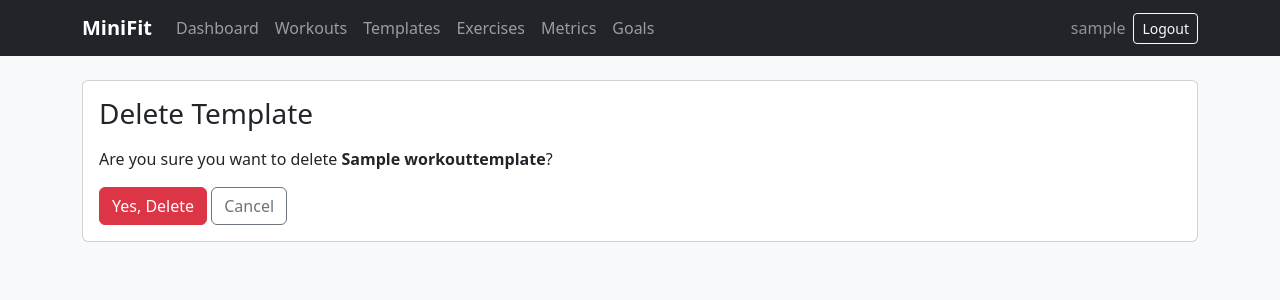
After one commit to vfb-dev/minifit, a Django app: page /templates/1/delete/ in a window 1280 px wide. The commit adds this page. Shown: the top 300 px of the page. Run offline with Django 5.2, Linux system fonts and the light colour scheme; a user stored in the database is signed in; tables that the repository leaves empty hold one stand-in row (values such as "Sample post").

Commit message:
workout template edit & delete

```diff
--- /dev/null
+++ b/templates/tracker/workout_template_confirm_delete.html
@@ -0,0 +1,19 @@
+{% extends "base.html" %}
+
+{% block title %}Delete Template | MiniFit{% endblock %}
+
+{% block content %}
+<div class="card">
+    <div class="card-body">
+        <h1 class="h3 mb-3">Delete Template</h1>
+
+        <p>Are you sure you want to delete <strong>{{ template.name }}</strong>?</p>
+
+        <form method="post">
+            {% csrf_token %}
+            <button class="btn btn-danger" type="submit">Yes, Delete</button>
+            <a href="{% url 'tracker:template_detail' template.pk %}" class="btn btn-outline-secondary">Cancel</a>
+        </form>
+    </div>
+</div>
+{% endblock %}
--- a/templates/tracker/workout_template_detail.html
+++ b/templates/tracker/workout_template_detail.html
@@ -16,6 +16,8 @@
     <div class="d-flex gap-2">
         <a href="{% url 'tracker:template_start_workout' template.pk %}" class="btn btn-success">Start Workout</a>
         <a href="{% url 'tracker:template_set_create' template.pk %}" class="btn btn-primary">Add Set</a>
+        <a href="{% url 'tracker:template_update' template.pk %}" class="btn btn-outline-primary">Edit</a>
+        <a href="{% url 'tracker:template_delete' template.pk %}" class="btn btn-outline-danger">Delete</a>
     </div>
 </div>
 
--- a/templates/tracker/workout_template_form.html
+++ b/templates/tracker/workout_template_form.html
@@ -5,12 +5,14 @@
 {% block content %}
 <div class="card">
     <div class="card-body">
-        <h1 class="h3 mb-4">Add Template</h1>
+        <h1 class="h3 mb-4">{% if is_editing %}Edit Template{% else %}Add Template{% endif %}</h1>
 
         <form method="post">
             {% csrf_token %}
             {{ form.as_p }}
-            <button class="btn btn-primary" type="submit">Save Template</button>
+            <button class="btn btn-primary" type="submit">
+                {% if is_editing %}Update Template{% else %}Save Template{% endif %}
+            </button>
         </form>
     </div>
 </div>
--- a/tracker/urls.py
+++ b/tracker/urls.py
@@ -15,6 +15,8 @@ urlpatterns = [
     path("workouts/<int:pk>/", views.workout_detail, name="workout_detail"),
     path("templates/", views.template_list, name="template_list"),
     path("templates/add/", views.template_create, name="template_create"),
+    path("templates/<int:pk>/edit/", views.template_update, name="template_update"),
+    path("templates/<int:pk>/delete/", views.template_delete, name="template_delete"),
     path("templates/<int:pk>/", views.template_detail, name="template_detail"),
     path("templates/<int:pk>/sets/add/", views.template_set_create, name="template_set_create"),
     path("templates/<int:pk>/start/", views.template_start_workout, name="template_start_workout"),
--- a/tracker/views.py
+++ b/tracker/views.py
@@ -396,31 +396,6 @@ def template_detail(request, pk):
     return render(request, "tracker/workout_template_detail.html", {"template": template})
 
 @login_required
-def template_set_create(request, pk):
-    template = get_object_or_404(WorkoutTemplate, pk=pk, user=request.user)
-
-    if request.method == "POST":
-        form = WorkoutTemplateSetForm(request.POST)
-        form.fields["exercise"].queryset = available_exercises_for_user(request.user)
-
-        if form.is_valid():
-            template_set = form.save(commit=False)
-            template_set.template = template
-            template_set.save()
-            messages.success(request, "Template set added successfully.")
-            return redirect("tracker:template_detail", pk=template.pk)
-    else:
-        next_set_number = template.sets.count() + 1
-        form = WorkoutTemplateSetForm(initial={"set_number": next_set_number})
-        form.fields["exercise"].queryset = available_exercises_for_user(request.user)
-
-    return render(
-        request,
-        "tracker/workout_template_set_form.html",
-        {"form": form, "template": template},
-    )
-
-@login_required
 def template_start_workout(request, pk):
     template = get_object_or_404(WorkoutTemplate, pk=pk, user=request.user)
 
@@ -452,6 +427,70 @@ def template_start_workout(request, pk):
         {
             "template": template,
         },
+    )
+
+@login_required
+def template_set_create(request, pk):
+    template = get_object_or_404(WorkoutTemplate, pk=pk, user=request.user)
+
+    if request.method == "POST":
+        form = WorkoutTemplateSetForm(request.POST)
+        form.fields["exercise"].queryset = available_exercises_for_user(request.user)
+
+        if form.is_valid():
+            template_set = form.save(commit=False)
+            template_set.template = template
+            template_set.save()
+            messages.success(request, "Template set added successfully.")
+            return redirect("tracker:template_detail", pk=template.pk)
+    else:
+        next_set_number = template.sets.count() + 1
+        form = WorkoutTemplateSetForm(initial={"set_number": next_set_number})
+        form.fields["exercise"].queryset = available_exercises_for_user(request.user)
+
+    return render(
+        request,
+        "tracker/workout_template_set_form.html",
+        {"form": form, "template": template},
+    )
+
+@login_required
+def template_update(request, pk):
+    template = get_object_or_404(WorkoutTemplate, pk=pk, user=request.user)
+
+    if request.method == "POST":
+        form = WorkoutTemplateForm(request.POST, instance=template)
+
+        if form.is_valid():
+            form.save()
+            messages.success(request, "Template updated successfully.")
+            return redirect("tracker:template_detail", pk=template.pk)
+    else:
+        form = WorkoutTemplateForm(instance=template)
+
+    return render(
+        request,
+        "tracker/workout_template_form.html",
+        {
+            "form": form,
+            "template": template,
+            "is_editing": True,
+        },
+    )
+
+@login_required
+def template_delete(request, pk):
+    template = get_object_or_404(WorkoutTemplate, pk=pk, user=request.user)
+
+    if request.method == "POST":
+        template.delete()
+        messages.success(request, "Template deleted successfully.")
+        return redirect("tracker:template_list")
+
+    return render(
+        request,
+        "tracker/workout_template_confirm_delete.html",
+        {"template": template},
     )
 
 @login_required
```
